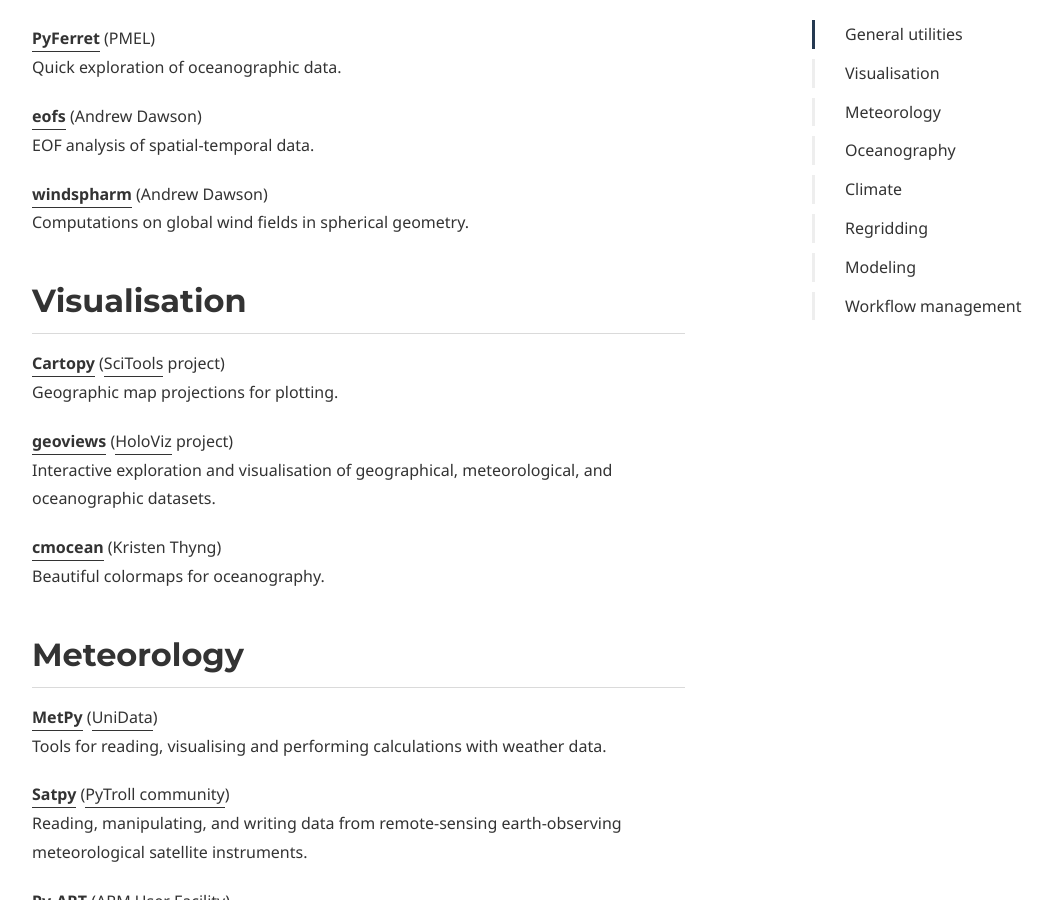
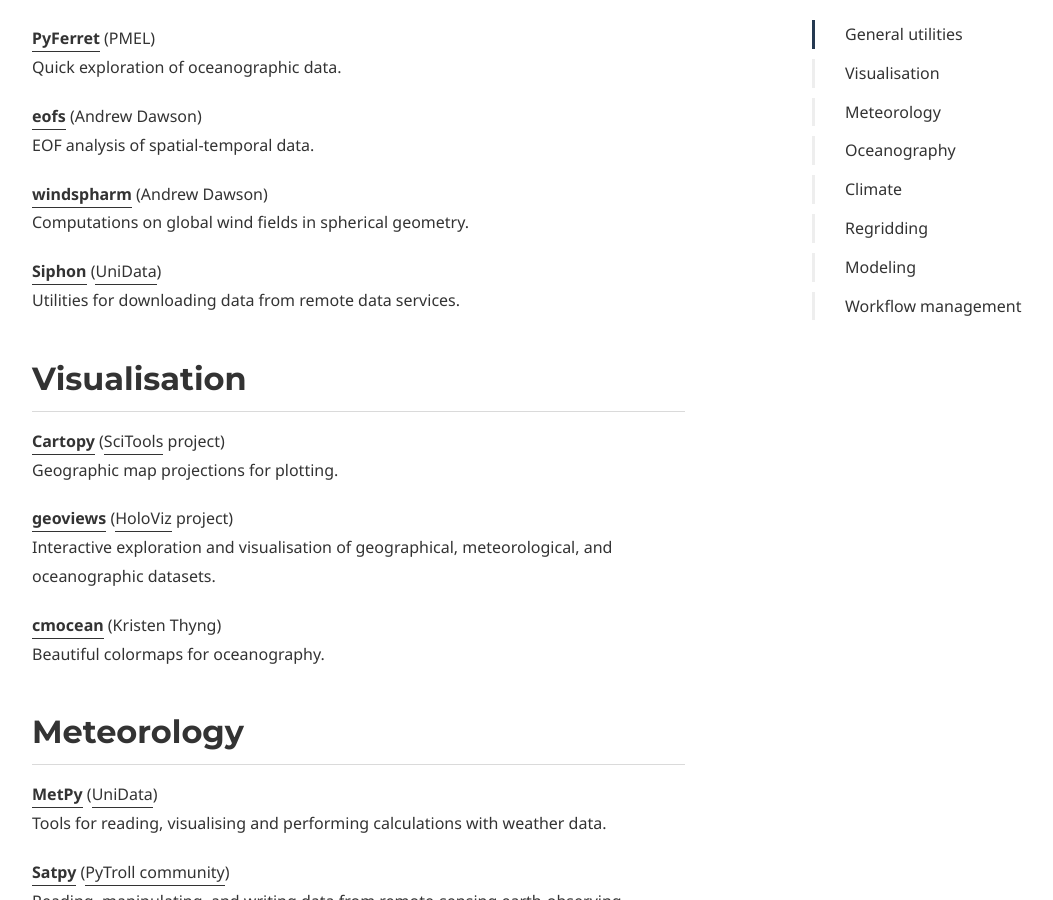
Before and after one commit to PyAOS/pyaos.github.io, a Jekyll site: the page built from packages.md, in a window 1280 px wide and 900 px high, scrolled down 1318 px. Shown: the whole window, without its empty margins (38-1091 px from the left). Built offline with Jekyll 4.4.1, drawn with Linux system fonts in a browser that asks for light colours; some web fonts are replaced.

Commit message:
Adding Siphon

```diff
--- a/packages.md
+++ b/packages.md
@@ -56,6 +56,9 @@
 
 **[windspharm](https://ajdawson.github.io/windspharm/latest/)** (Andrew Dawson)
 Computations on global wind fields in spherical geometry.
+
+**[Siphon](https://www.unidata.ucar.edu/software/siphon/)** ([UniData](https://www.unidata.ucar.edu/))
+Utilities for downloading data from remote data services.
 
 ## Visualisation
 
```
